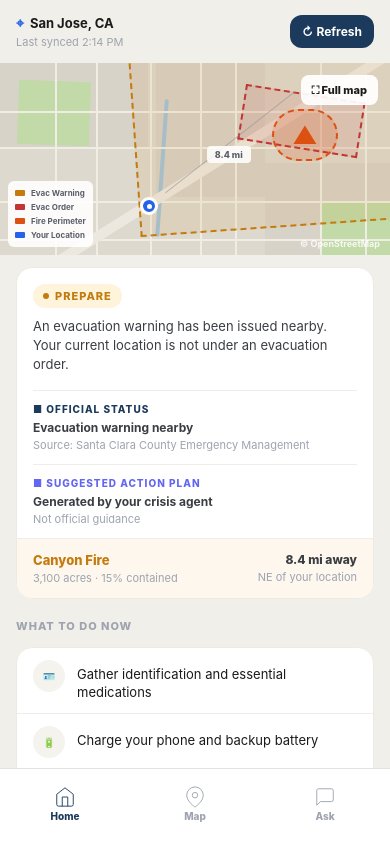
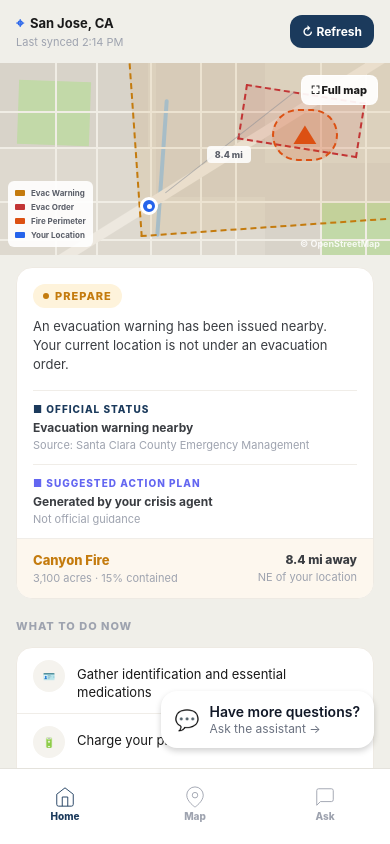
Before and after one commit to summerxa/Crisis-Agent, a React Native app: screen / in a window 390 px wide. Built offline with nearby package versions, Linux system fonts and the light colour scheme.

Commit message:
added chat popup

```diff
--- a/App.tsx
+++ b/App.tsx
@@ -50,7 +50,12 @@ function App() {
                 onNavigate={setActiveTab}
               />
             )}
-            {activeTab === 'map' && <MapScreen onBack={() => setActiveTab('home')} />}
+            {activeTab === 'map' && (
+              <MapScreen
+                onBack={() => setActiveTab('home')}
+                onNavigate={setActiveTab}
+              />
+            )}
             {activeTab === 'chat' && <ChatScreen />}
           </ErrorBoundary>
         </View>
--- /dev/null
+++ b/src/components/ChatPrompt.tsx
@@ -0,0 +1,90 @@
+import React from 'react';
+import {
+  Pressable,
+  StyleSheet,
+  Text,
+  View,
+} from 'react-native';
+
+type ChatPromptProps = {
+  onPress: () => void;
+};
+
+export default function ChatPrompt({ onPress }: ChatPromptProps) {
+  return (
+    <Pressable
+      style={({ pressed }) => [
+        styles.container,
+        pressed && styles.pressed,
+      ]}
+      onPress={onPress}
+    >
+      <View style={styles.iconContainer}>
+        <Text style={styles.icon}>💬</Text>
+      </View>
+
+      <View style={styles.textContainer}>
+        <Text style={styles.title}>Have more questions?</Text>
+        <Text style={styles.subtitle}>Ask the assistant →</Text>
+      </View>
+    </Pressable>
+  );
+}
+
+const styles = StyleSheet.create({
+  container: {
+    position: 'absolute',
+    right: 16,
+    bottom: 20,
+
+    flexDirection: 'row',
+    alignItems: 'center',
+
+    backgroundColor: '#FFFFFF',
+
+    paddingVertical: 12,
+    paddingHorizontal: 14,
+
+    borderRadius: 16,
+
+    shadowColor: '#000',
+    shadowOffset: {
+      width: 0,
+      height: 3,
+    },
+    shadowOpacity: 0.18,
+    shadowRadius: 6,
+
+    elevation: 20,
+
+    zIndex: 999,
+  },
+
+  pressed: {
+    opacity: 0.8,
+  },
+
+  iconContainer: {
+    marginRight: 10,
+  },
+
+  icon: {
+    fontSize: 20,
+  },
+
+  textContainer: {
+    flexDirection: 'column',
+  },
+
+  title: {
+    fontSize: 14,
+    fontWeight: '600',
+    color: '#111827',
+  },
+
+  subtitle: {
+    fontSize: 12,
+    color: '#6B7280',
+    marginTop: 1,
+  },
+});
--- a/src/screens/HomeScreen.tsx
+++ b/src/screens/HomeScreen.tsx
@@ -4,6 +4,7 @@ import { COLORS, REFRESH_STEPS } from '../constants';
 import { styles } from '../styles';
 import type { AppTab, HomePhase } from '../types';
 import CrisisMap from '../components/CrisisMap';
+import ChatPrompt from '../components/ChatPrompt';
 import { ActionItem, ChangeItem, Divider, InfoBlock, SectionLabel, SourceTag, StatusBadge } from '../components/common';
 
 export default function HomeScreen({
@@ -20,6 +21,7 @@ export default function HomeScreen({
   }
 
   return (
+    <View style={{ flex: 1 }}>
       <ScrollView contentContainerStyle={styles.scrollContent}>
         {phase === 'no-crisis' ? (
           <NoCrisisContent onRefresh={() => setPhase('refreshing')} />
@@ -31,6 +33,9 @@ export default function HomeScreen({
           />
         )}
       </ScrollView>
+
+      <ChatPrompt onPress={() => onNavigate('chat')} />
+    </View>
   );
 }
 
--- a/src/screens/MapScreen.tsx
+++ b/src/screens/MapScreen.tsx
@@ -2,10 +2,17 @@ import React, { useState } from 'react';
 import { Pressable, Text, View } from 'react-native';
 import { LAYERS, SHEET_CONTENT } from '../constants';
 import { layerChipStyles, layerDotStyles, layerTextStyles, styles } from '../styles';
-import type { LayerKey, SheetKey } from '../types';
+import type { AppTab, LayerKey, SheetKey } from '../types';
 import CrisisMap from '../components/CrisisMap';
+import ChatPrompt from '../components/ChatPrompt';
 
-export default function MapScreen({ onBack }: { onBack: () => void }) {
+export default function MapScreen({
+  onBack,
+  onNavigate,
+}: {
+  onBack: () => void;
+  onNavigate: (tab: AppTab) => void;
+}) {
   const [layers, setLayers] = useState<Record<LayerKey, boolean>>({
     myLocation: true,
     wildfire: true,
@@ -91,6 +98,7 @@ export default function MapScreen({ onBack }: { onBack: () => void }) {
           </View>
         </View>
       )}
+      <ChatPrompt onPress={() => onNavigate('chat')} />
     </View>
   );
 }
```
Lines whose indentation alone changed are shown as unchanged.
